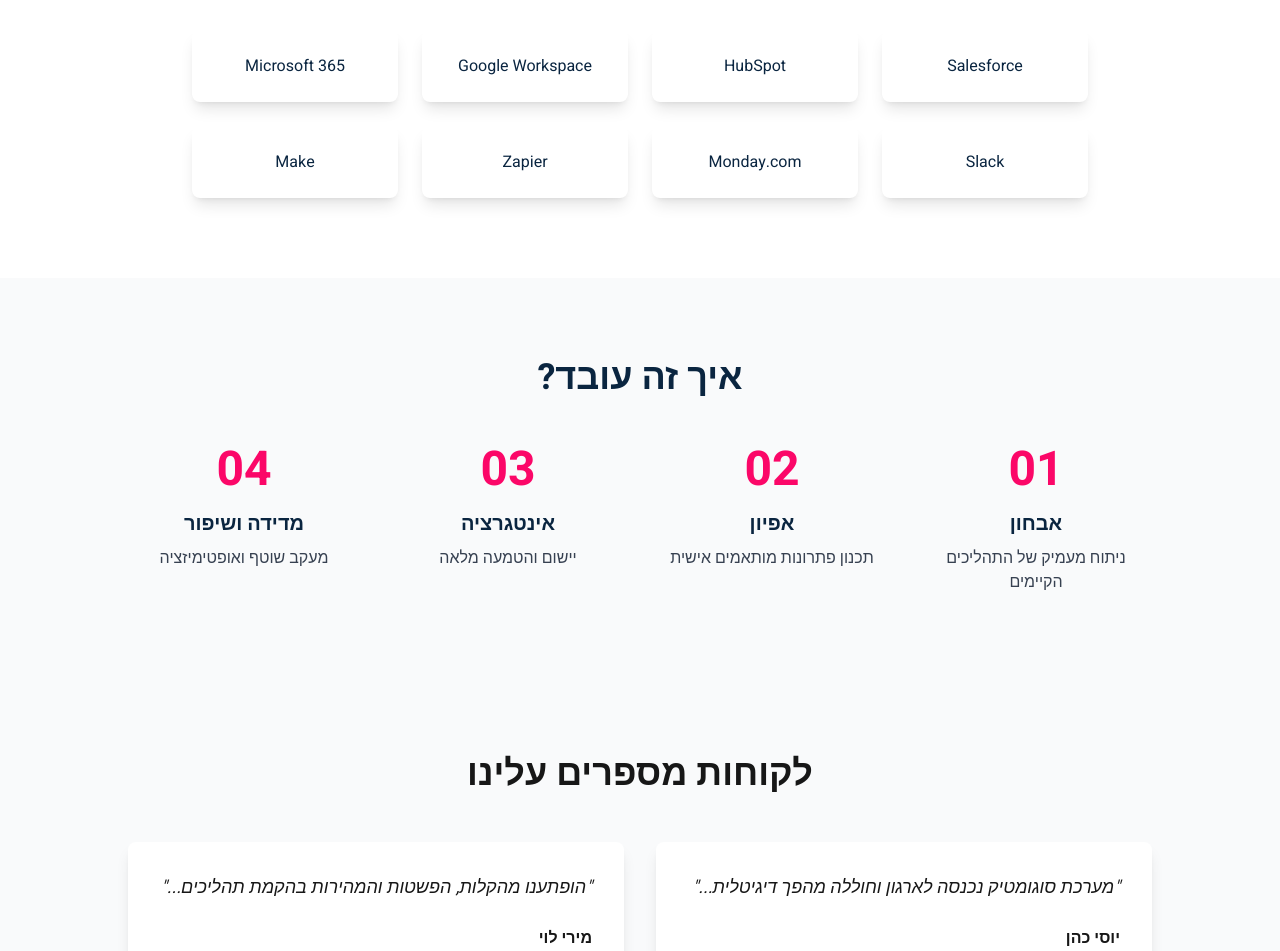
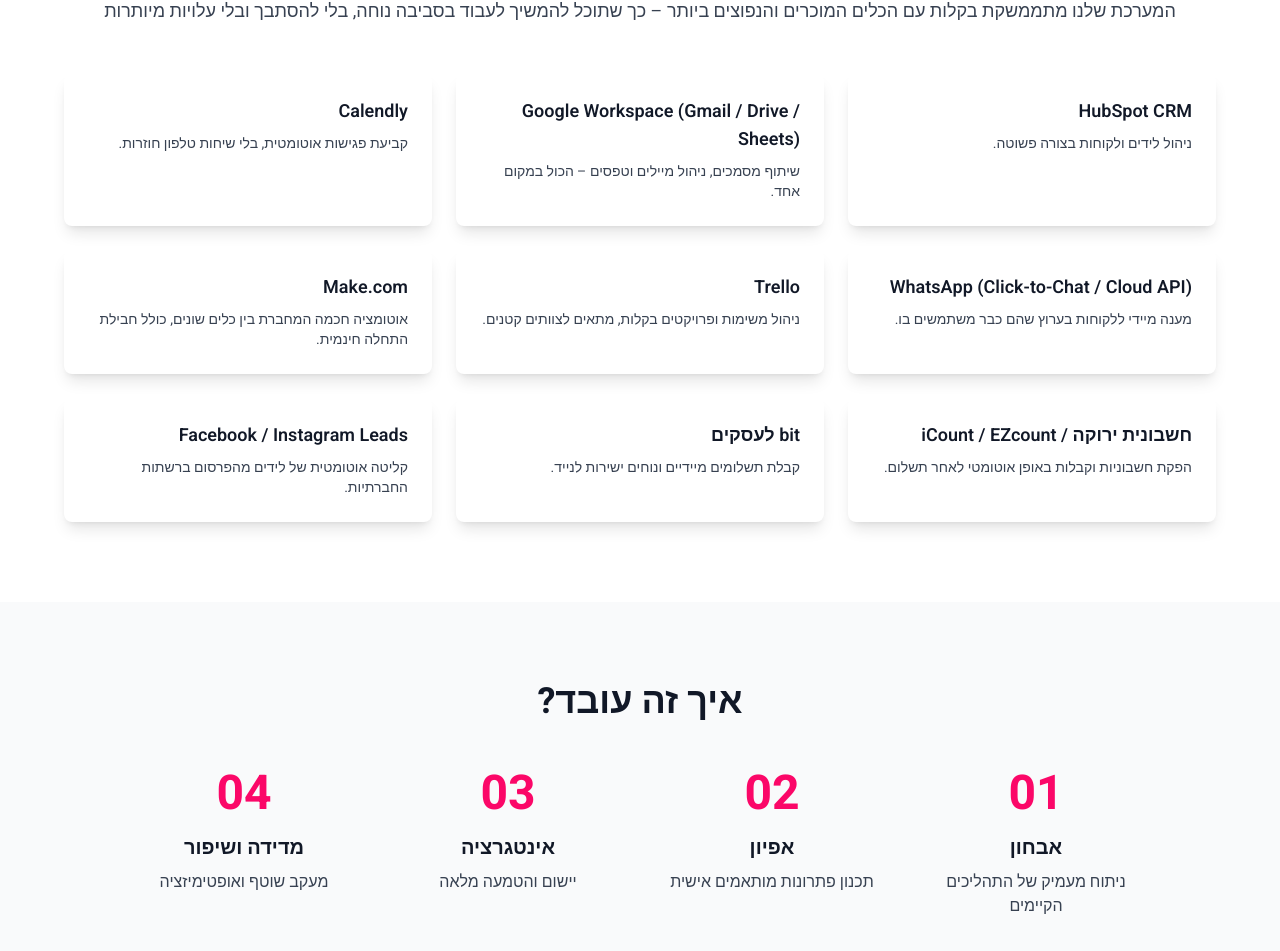
Before and after one commit to NirMeir1/smart-automation-il, a Next.js app: page / in a window 1280 px wide. Shown: the part 5494-6445 px from the top of the page. Built offline with nearby package versions, Linux system fonts and the light colour scheme; no server answers.

Commit message:
feat: update Integrations, Process, and Testimonials components with enhanced content and styling

```diff
--- a/src/components/Integrations.tsx
+++ b/src/components/Integrations.tsx
@@ -1,15 +1,33 @@
 // src/components/Integrations.tsx
 export default function Integrations() {
-  const tools = ['Salesforce', 'HubSpot', 'Google Workspace', 'Microsoft 365', 'Slack', 'Monday.com', 'Zapier', 'Make']
+  const items = [
+    { title: 'HubSpot CRM', desc: 'ניהול לידים ולקוחות בצורה פשוטה.' },
+    { title: 'Google Workspace (Gmail / Drive / Sheets)', desc: 'שיתוף מסמכים, ניהול מיילים וטפסים – הכול במקום אחד.' },
+    { title: 'Calendly', desc: 'קביעת פגישות אוטומטית, בלי שיחות טלפון חוזרות.' },
+    { title: 'WhatsApp (Click-to-Chat / Cloud API)', desc: 'מענה מיידי ללקוחות בערוץ שהם כבר משתמשים בו.' },
+    { title: 'Trello', desc: 'ניהול משימות ופרויקטים בקלות, מתאים לצוותים קטנים.' },
+    { title: 'Make.com', desc: 'אוטומציה חכמה המחברת בין כלים שונים, כולל חבילת התחלה חינמית.' },
+    { title: 'חשבונית ירוקה / iCount / EZcount', desc: 'הפקת חשבוניות וקבלות באופן אוטומטי לאחר תשלום.' },
+    { title: 'bit לעסקים', desc: 'קבלת תשלומים מיידיים ונוחים ישירות לנייד.' },
+    { title: 'Facebook / Instagram Leads', desc: 'קליטה אוטומטית של לידים מהפרסום ברשתות החברתיות.' },
+  ]
 
   return (
     <section className="py-20 text-navy dark:text-white">
       <div className="container mx-auto px-4">
-        <h2 className="text-4xl font-bold text-center mb-12">אינטגרציות נתמכות</h2>
-        <div className="grid grid-cols-2 md:grid-cols-4 gap-6 max-w-4xl mx-auto">
-          {tools.map((tool, i) => (
-            <div key={i} className="bg-white p-6 rounded-lg shadow-lg hover:shadow-xl transition-shadow text-center">
-              {tool}
+        <h2 className="text-4xl font-bold text-center mb-4">ניהול עסק פשוט שמתממשק לכלים המוכרים:</h2>
+        <h3 className="text-center text-lg text-gray-700 dark:text-gray-300 mb-12">
+          המערכת שלנו מתממשקת בקלות עם הכלים המוכרים והנפוצים ביותר – כך שתוכל להמשיך לעבוד בסביבה נוחה, בלי להסתבך ובלי עלויות מיותרות
+        </h3>
+
+        <div className="grid grid-cols-1 sm:grid-cols-2 lg:grid-cols-3 gap-6 max-w-6xl mx-auto">
+          {items.map((item, i) => (
+            <div
+              key={i}
+              className="bg-white p-6 rounded-lg shadow-lg hover:shadow-xl transition-shadow text-right flex flex-col h-full"
+            >
+              <div className="text-lg font-semibold text-gray-900 mb-2">{item.title}</div>
+              <div className="text-sm text-gray-700">{item.desc}</div>
             </div>
           ))}
         </div>
--- a/src/components/Process.tsx
+++ b/src/components/Process.tsx
@@ -8,15 +8,15 @@
   ]
 
   return (
-    <section className="py-20 bg-gray-50 text-navy dark:text-white">
+    <section className="py-20 bg-gray-50 text-gray-900">
       <div className="container mx-auto px-4">
         <h2 className="text-4xl font-bold text-center mb-12">איך זה עובד?</h2>
         <div className="grid md:grid-cols-4 gap-8 max-w-5xl mx-auto">
           {steps.map((step, i) => (
             <div key={i} className="text-center">
               <div className="text-5xl font-bold text-pink mb-4">{step.number}</div>
-              <h3 className="text-xl font-bold mb-2">{step.title}</h3>
-              <p className="text-gray-700 dark:text-gray-300">{step.description}</p>
+              <h3 className="text-xl font-bold text-gray-900 mb-2">{step.title}</h3>
+              <p className="text-gray-700">{step.description}</p>
             </div>
           ))}
         </div>
--- a/src/components/Testimonials.tsx
+++ b/src/components/Testimonials.tsx
@@ -14,15 +14,15 @@
   ]
 
   return (
-    <section id="seventhFloor" className="py-20 bg-gray-50">
+    <section id="seventhFloor" className="py-20 bg-gray-50 text-gray-900">
       <div className="container mx-auto px-4">
         <h2 className="text-4xl font-bold text-center mb-12">לקוחות מספרים עלינו</h2>
         <div className="grid md:grid-cols-2 gap-8 max-w-5xl mx-auto">
           {testimonials.map((item, i) => (
             <div key={i} className="bg-white p-8 rounded-lg shadow-lg">
-              <p className="text-lg mb-6 italic">"{item.text}"</p>
+              <p className="text-lg mb-6 italic text-gray-800">"{item.text}"</p>
               <div>
-                <div className="font-bold">{item.name}</div>
+                <div className="font-bold text-gray-900">{item.name}</div>
                 <div className="text-gray-600">{item.company}</div>
               </div>
             </div>
```
